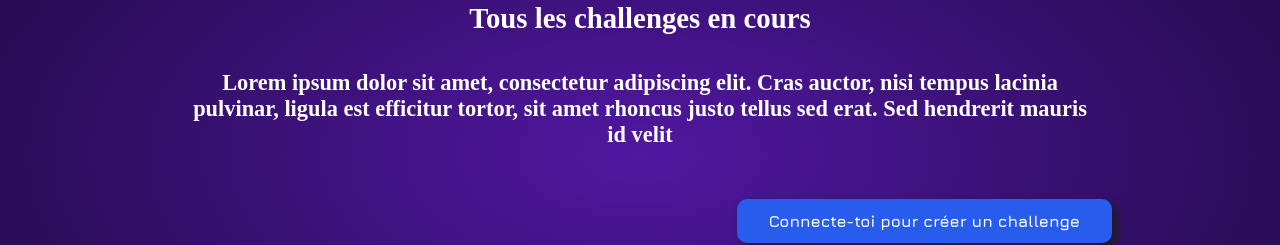
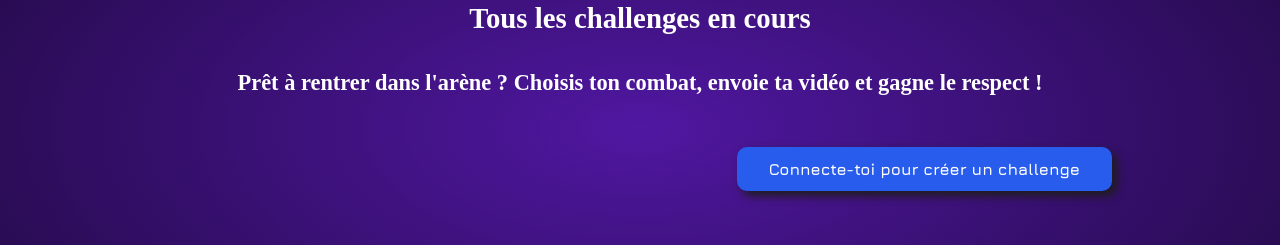
Before and after one commit to jeyakishandev/gamerchallenges-front, a React (Vite) app: page /challenges in a window 1280 px wide. Shown: the part 174-419 px from the top of the page. Built offline with nearby package versions, Linux system fonts and the light colour scheme; no server answers; a web font is replaced by a local one.

Commit message:
update challenges page intro

```diff
--- a/src/pages/Challenges.tsx
+++ b/src/pages/Challenges.tsx
@@ -25,10 +25,7 @@ export default function Challenges() {
     return (
         <main>
             <h1 className="main-title challenges-title">Tous les challenges en cours</h1>
-            <h2 className="subtitle challenges-subtitle">Lorem ipsum dolor sit amet, consectetur adipiscing elit.
-                Cras auctor, nisi tempus lacinia pulvinar, ligula
-                est efficitur tortor, sit amet rhoncus justo tellus sed erat.
-                Sed hendrerit mauris id velit</h2>
+            <h2 className="subtitle challenges-subtitle">Prêt à rentrer dans l'arène ? Choisis ton combat, envoie ta vidéo et gagne le respect !</h2>
 
                 <div className="button-container">
                     {user ? (
```
